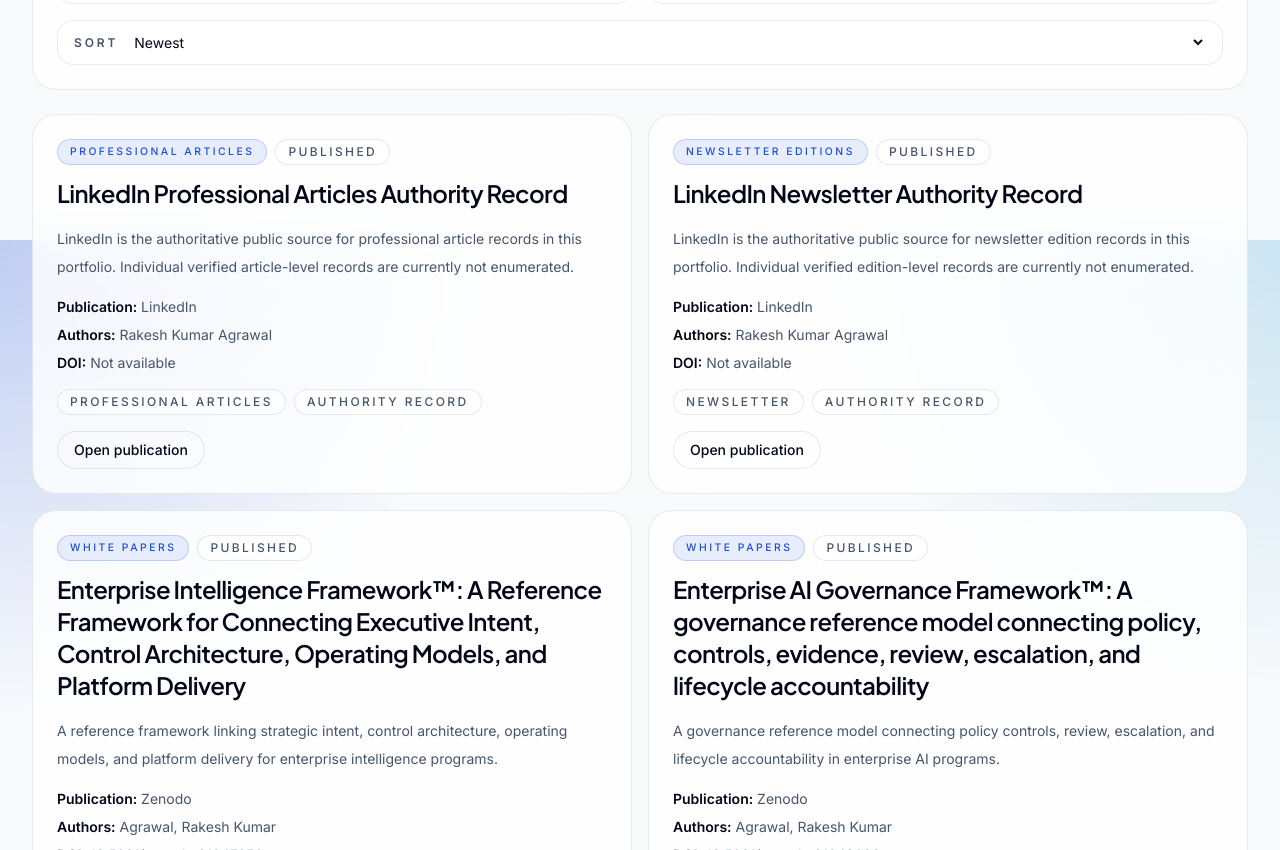
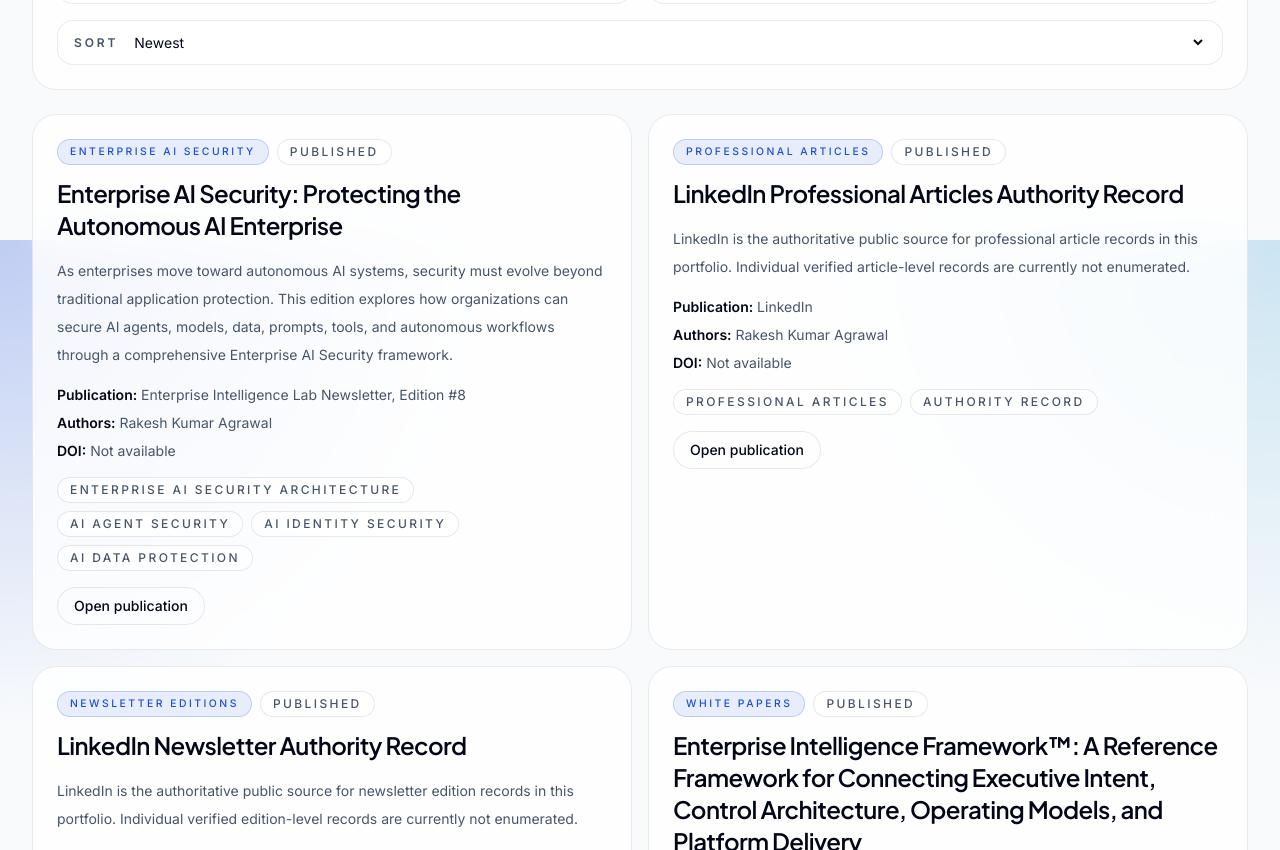
Before and after one commit to RakeshKumarAgrawal/RakeshKumarAgrawal.github.io, a Next.js app: page /publications in a window 1280 px wide. Shown: the part 560-1410 px from the top of the page. Built offline with nearby package versions, Linux system fonts and the light colour scheme.

Commit message:
Update Enterprise Intelligence Lab newsletter editions and monthly publication cadence

```diff
--- a/src/components/publications/NewsletterPortal.tsx
+++ b/src/components/publications/NewsletterPortal.tsx
@@ -32,7 +32,6 @@
   archiveStatistics,
   authorityMetrics,
   ecosystemConnections,
-  LATEST_EDITION,
   latestNewsletterEdition,
   NEWSLETTER_HOME,
   newsletterEditions,
@@ -81,7 +80,7 @@
                 <p className="max-w-4xl text-sm leading-7 text-muted sm:text-base">{newsletterPortal.description}</p>
               </div>
               <div className="flex flex-wrap gap-3">
-                <Button href={LATEST_EDITION} target="_blank" rel="noopener noreferrer" rightIcon={<ExternalLink className="h-4 w-4" />} ariaLabel="Open Edition 7 of the Enterprise Intelligence Lab newsletter on LinkedIn">
+                <Button href={latestNewsletterEdition?.linkedinUrl ?? NEWSLETTER_HOME} target="_blank" rel="noopener noreferrer" rightIcon={<ExternalLink className="h-4 w-4" />} ariaLabel={`Open Edition ${latestNewsletterEdition?.edition ?? "latest"} of the Enterprise Intelligence Lab newsletter on LinkedIn`}>
                   Read Latest Edition
                 </Button>
                 <Button href={NEWSLETTER_HOME} target="_blank" rel="noopener noreferrer" variant="secondary" leftIcon={<FaLinkedin className="h-4 w-4" />}>
@@ -135,7 +134,7 @@
                       {latestNewsletterEdition.topics.map((topic) => <Badge key={topic}>{topic}</Badge>)}
                     </div>
                     <div className="flex flex-wrap gap-3">
-                      <Button href={LATEST_EDITION} target="_blank" rel="noopener noreferrer">Read Latest Edition</Button>
+                      <Button href={latestNewsletterEdition.linkedinUrl} target="_blank" rel="noopener noreferrer">Read Latest Edition</Button>
                       <Button href={NEWSLETTER_HOME} target="_blank" rel="noopener noreferrer" variant="secondary" leftIcon={<FaLinkedin className="h-4 w-4" />}>View Newsletter Home</Button>
                       <Button href={shareUrl} target="_blank" rel="noopener noreferrer" variant="ghost" leftIcon={<Share2 className="h-4 w-4" />}>Share</Button>
                     </div>
--- a/src/data/newsletterPortal.ts
+++ b/src/data/newsletterPortal.ts
@@ -1,7 +1,7 @@
 export const NEWSLETTER_HOME =
   "https://www.linkedin.com/newsletters/enterprise-intelligence-lab-7462839222043828224/";
 export const LATEST_EDITION =
-  "https://www.linkedin.com/pulse/enterprise-ai-assurance-building-trustworthy-systems-scale-agrawal-mhdlc/?trackingId=iVIBR8XOSECQ22HsR2oUFQ%3D%3D";
+  "https://www.linkedin.com/pulse/enterprise-ai-security-protecting-autonomous-rakesh-agrawal-vgxpc/";
 
 export type NewsletterEdition = {
   title: string;
@@ -22,6 +22,16 @@
 
 export const newsletterTopics = [
   "Enterprise AI",
+  "Enterprise AI Security Architecture",
+  "AI Agent Security",
+  "AI Identity Security",
+  "AI Data Protection",
+  "Model Security",
+  "Prompt and Context Security",
+  "Runtime AI Security",
+  "Tool and API Security",
+  "AI Security Governance",
+  "AI Security Maturity Model",
   "Enterprise AI Assurance™",
   "Enterprise AI Operating Model",
   "AI Governance",
@@ -44,6 +54,39 @@
 
 export const newsletterEditions: NewsletterEdition[] = [
   {
+    title: "Enterprise AI Security: Protecting the Autonomous AI Enterprise",
+    edition: 8,
+    publicationDate: "2026-08-03",
+    summary:
+      "As enterprises move toward autonomous AI systems, security must evolve beyond traditional application protection. This edition explores how organizations can secure AI agents, models, data, prompts, tools, and autonomous workflows through a comprehensive Enterprise AI Security framework.",
+    topics: [
+      "Enterprise AI Security Architecture",
+      "AI Agent Security",
+      "AI Identity Security",
+      "AI Data Protection",
+      "Model Security",
+      "Prompt and Context Security",
+      "Runtime AI Security",
+      "Tool and API Security",
+      "AI Security Governance",
+      "AI Security Maturity Model",
+    ],
+    readingTime: null,
+    linkedinUrl: LATEST_EDITION,
+    featured: true,
+    category: "Enterprise AI Security",
+    relatedFrameworks: [
+      { label: "Enterprise AI Control Plane", href: "/frameworks/enterprise-ai-control-plane" },
+      { label: "Enterprise AI Assurance™", href: "/research/responsible-ai" },
+      { label: "AI Observability", href: "/research/ai-observability" },
+      { label: "LLMOps", href: "/research/llmops" },
+    ],
+    relatedPublications: [],
+    relatedBooks: [],
+    relatedRepositories: [],
+    relatedDatasets: [],
+  },
+  {
     title: "Enterprise AI Assurance: Building Trustworthy AI Systems at Scale",
     edition: 7,
     publicationDate: "2026-07-27",
@@ -52,7 +95,7 @@
     topics: ["Enterprise AI Assurance™", "AI Governance", "Responsible AI"],
     readingTime: null,
     linkedinUrl: LATEST_EDITION,
-    featured: true,
+    featured: false,
     category: "Enterprise AI Assurance",
     relatedFrameworks: [{ label: "Enterprise AI Governance Framework", href: "/frameworks/enterprise-ai-governance-framework" }],
     relatedPublications: [],
@@ -164,9 +207,9 @@
   description:
     "The Enterprise Intelligence Lab Newsletter is my official publication series exploring Enterprise Artificial Intelligence, AI Governance, Platform Engineering, Enterprise Architecture, AI Assurance, Responsible AI, and Digital Transformation. Each edition translates applied research into practical guidance for technology leaders, architects, researchers, and engineering professionals.",
   archiveUrl: NEWSLETTER_HOME,
-  frequency: "Weekly",
+  frequency: "Monthly",
   establishedYear: 2026,
-  badges: ["LinkedIn Newsletter", "Enterprise Intelligence Lab", "Original Content", "Weekly Publication"],
+  badges: ["LinkedIn Newsletter", "Enterprise Intelligence Lab", "Original Content", "Monthly Research Publication"],
 } as const;
 
 export const researchConnections = [
--- a/src/data/publicationsLibrary.json
+++ b/src/data/publicationsLibrary.json
@@ -11,6 +11,7 @@
     "White Papers",
     "Technical Reports",
     "Professional Articles",
+    "Enterprise AI Security",
     "Newsletter Editions"
   ],
   "statusOptions": ["Published", "Accepted", "Under Review", "Preprint", "Manuscript"],
@@ -23,6 +24,24 @@
     { "value": "status", "label": "Status" }
   ],
   "publications": [
+    {
+      "slug": "enterprise-ai-security-autonomous-enterprise-edition-8",
+      "title": "Enterprise AI Security: Protecting the Autonomous AI Enterprise",
+      "category": "Enterprise AI Security",
+      "status": "Published",
+      "abstract": "As enterprises move toward autonomous AI systems, security must evolve beyond traditional application protection. This edition explores how organizations can secure AI agents, models, data, prompts, tools, and autonomous workflows through a comprehensive Enterprise AI Security framework.",
+      "authors": ["Rakesh Kumar Agrawal"],
+      "publication": "Enterprise Intelligence Lab Newsletter, Edition #8",
+      "publicationDate": "2026-08-03",
+      "doi": null,
+      "citation": "Agrawal, R. K. (2026). Enterprise AI Security: Protecting the Autonomous AI Enterprise. Enterprise Intelligence Lab Newsletter, Edition 8. https://www.linkedin.com/pulse/enterprise-ai-security-protecting-autonomous-rakesh-agrawal-vgxpc/",
+      "bibtex": "@misc{agrawal2026enterpriseaisecurity, title={Enterprise AI Security: Protecting the Autonomous AI Enterprise}, author={Agrawal, Rakesh Kumar}, year={2026}, month={August}, howpublished={Enterprise Intelligence Lab Newsletter, Edition 8}, url={https://www.linkedin.com/pulse/enterprise-ai-security-protecting-autonomous-rakesh-agrawal-vgxpc/}}",
+      "keywords": ["Enterprise AI Security Architecture", "AI Agent Security", "AI Identity Security", "AI Data Protection", "Model Security", "Prompt and Context Security", "Runtime AI Security", "Tool and API Security", "AI Security Governance", "AI Security Maturity Model"],
+      "githubRepositoryNames": ["RakeshKumarAgrawal.github.io"],
+      "relatedFrameworkTitles": ["Enterprise AI Control Plane", "LLMOps Maturity Model", "AI Observability Framework"],
+      "relatedDatasetTitles": [],
+      "relatedProjectTitles": ["Enterprise AI Control Plane"]
+    },
     {
       "slug": "biobrain-explainable-federated-ai",
       "title": "BioBrain: An Explainable Federated AI Framework for Multi-Omics Disease Risk Prediction in Life Science",
--- a/src/data/timelineLibrary.json
+++ b/src/data/timelineLibrary.json
@@ -6,6 +6,24 @@
   },
   "filterOptions": ["Research", "Publications", "Datasets", "Projects", "Professional Service"],
   "entries": [
+    {
+      "id": "newsletter-edition-8-enterprise-ai-security",
+      "title": "Newsletter Edition #8: Enterprise AI Security",
+      "category": "Publications",
+      "milestoneType": "Newsletter edition",
+      "date": "2026-08-03",
+      "status": "Published",
+      "summary": "Published Enterprise AI Security: Protecting the Autonomous AI Enterprise, examining security across AI agents, models, data, prompts, tools, and autonomous workflows.",
+      "details": [
+        "Introduced a comprehensive Enterprise AI Security framework for autonomous AI systems.",
+        "Connected AI security architecture with agent identity, data protection, model security, runtime controls, governance, observability, and LLMOps."
+      ],
+      "relatedFrameworkSlugs": ["enterprise-ai-control-plane", "ai-observability-framework", "llmops-maturity-model"],
+      "relatedPublicationSlugs": ["enterprise-ai-security-autonomous-enterprise-edition-8"],
+      "relatedDatasetTitles": [],
+      "relatedProjectTitles": ["Enterprise AI Control Plane"],
+      "relatedRepositoryNames": ["RakeshKumarAgrawal.github.io"]
+    },
     {
       "id": "research-track-2026",
       "title": "Research Milestone Program",
```
